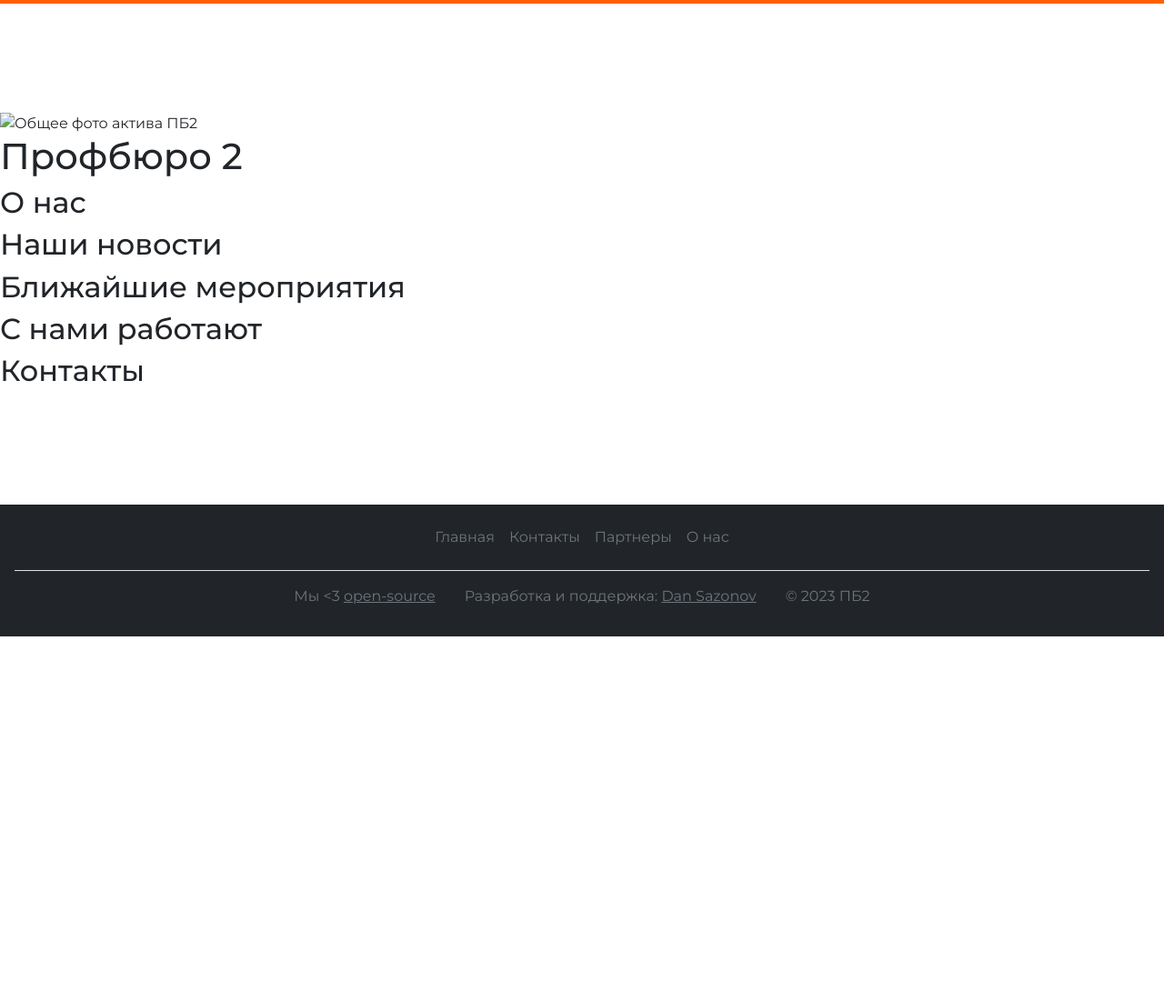
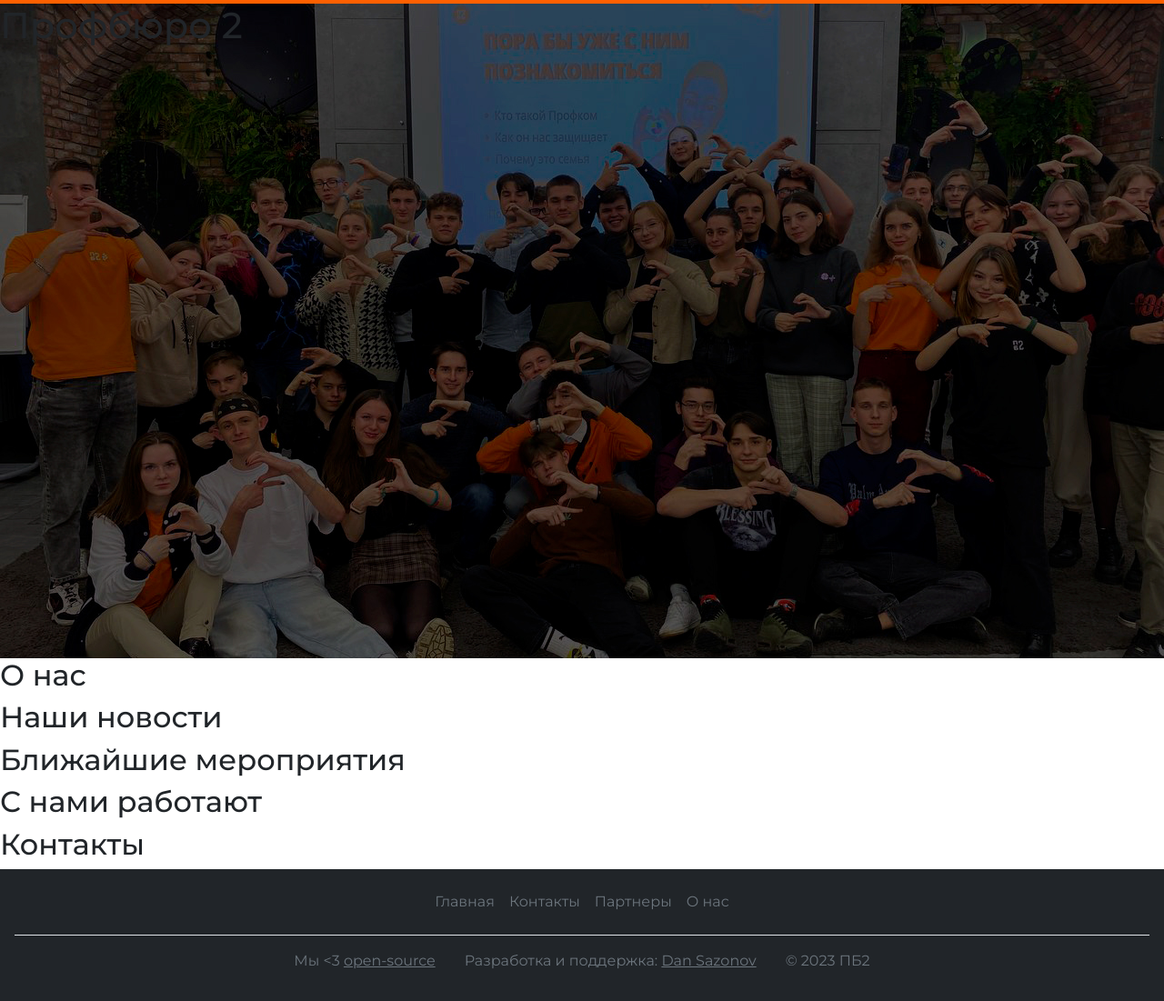
Before and after one commit to dan-sazonov/pb2, a website: page src/index.html in a window 1280 px wide. Shown: the part 100-1201 px from the top of the page at 91% size. Before the commit the page ends 800 px from the top, so only its background shows below. Drawn offline with nearby package versions, Linux system fonts and the light colour scheme; files that its build step writes are made by us from their sources.

Commit message:
Картинка на главном кадре индекса

```diff
--- a/src/css/main.scss
+++ b/src/css/main.scss
@@ -15,3 +15,8 @@ header {
     font-weight: 500!important;
   }
 }
+
+.preview_photo {
+   background: url("/img/team.jpg") center center no-repeat;
+   background-size: cover;
+}
--- a/src/index.html
+++ b/src/index.html
@@ -9,12 +9,12 @@ og-desc: Мы - профбюро института радиотехники и
 og-relurl: /
 ---
 
-<main>
-  <section>
-    <img src="img/team.jpg" alt="Общее фото актива ПБ2" class="w-100">
+
+  <section class="preview_photo w-100">
     <h1>Профбюро 2</h1>
   </section>
 
+<main>
   <h2 id="about">О нас</h2>
   <h2 id="news">Наши новости</h2>
   <h2 id="events">Ближайшие мероприятия</h2>
--- a/src/js/main.js
+++ b/src/js/main.js
@@ -1 +1,7 @@
 //= components/script.js
+
+
+const windowHeight = $(window).height();
+let previewPhotoHeight = windowHeight - $("header").height();
+
+$(".preview_photo").height(previewPhotoHeight);
```
Also changed, not shown: src/img/team.jpg (added).
